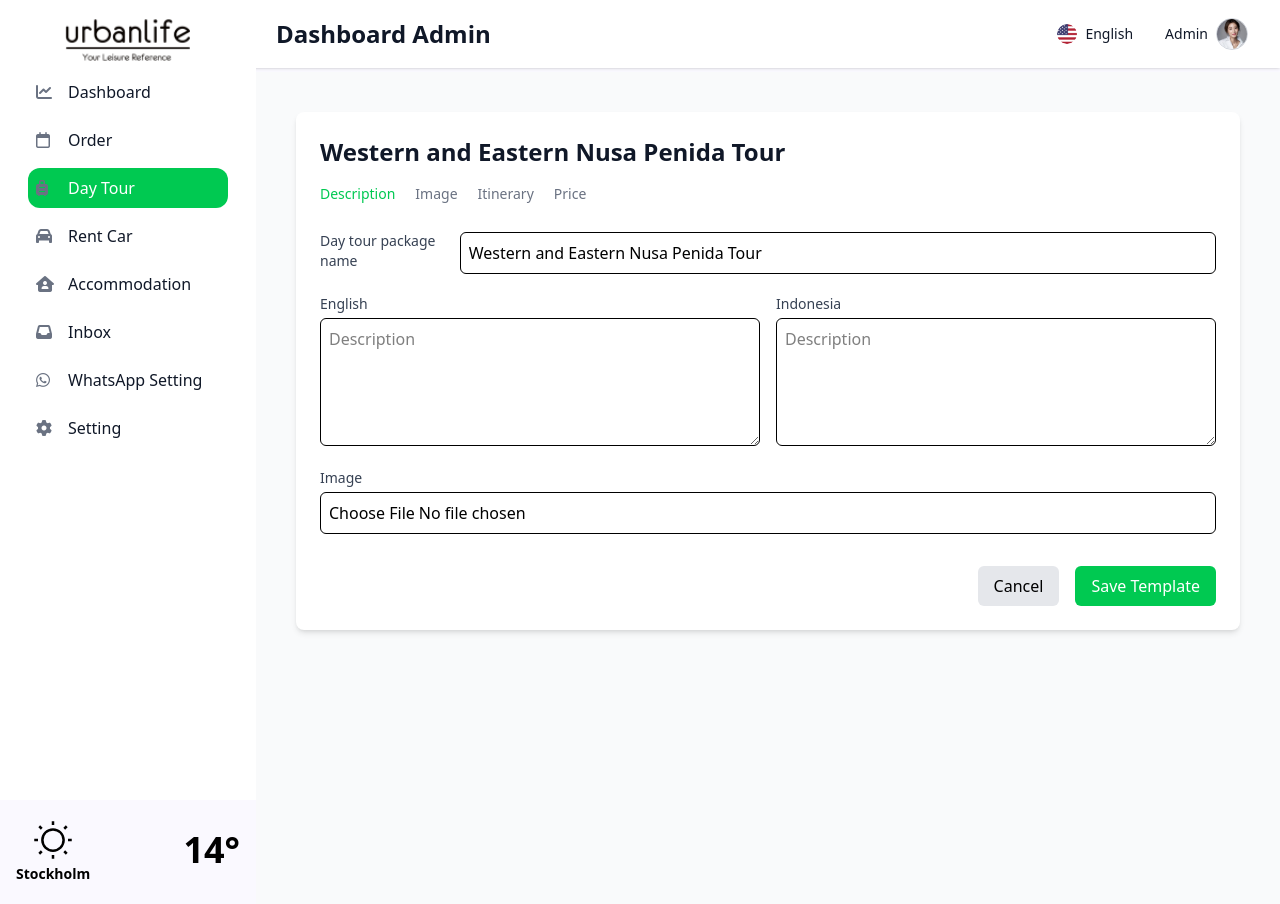
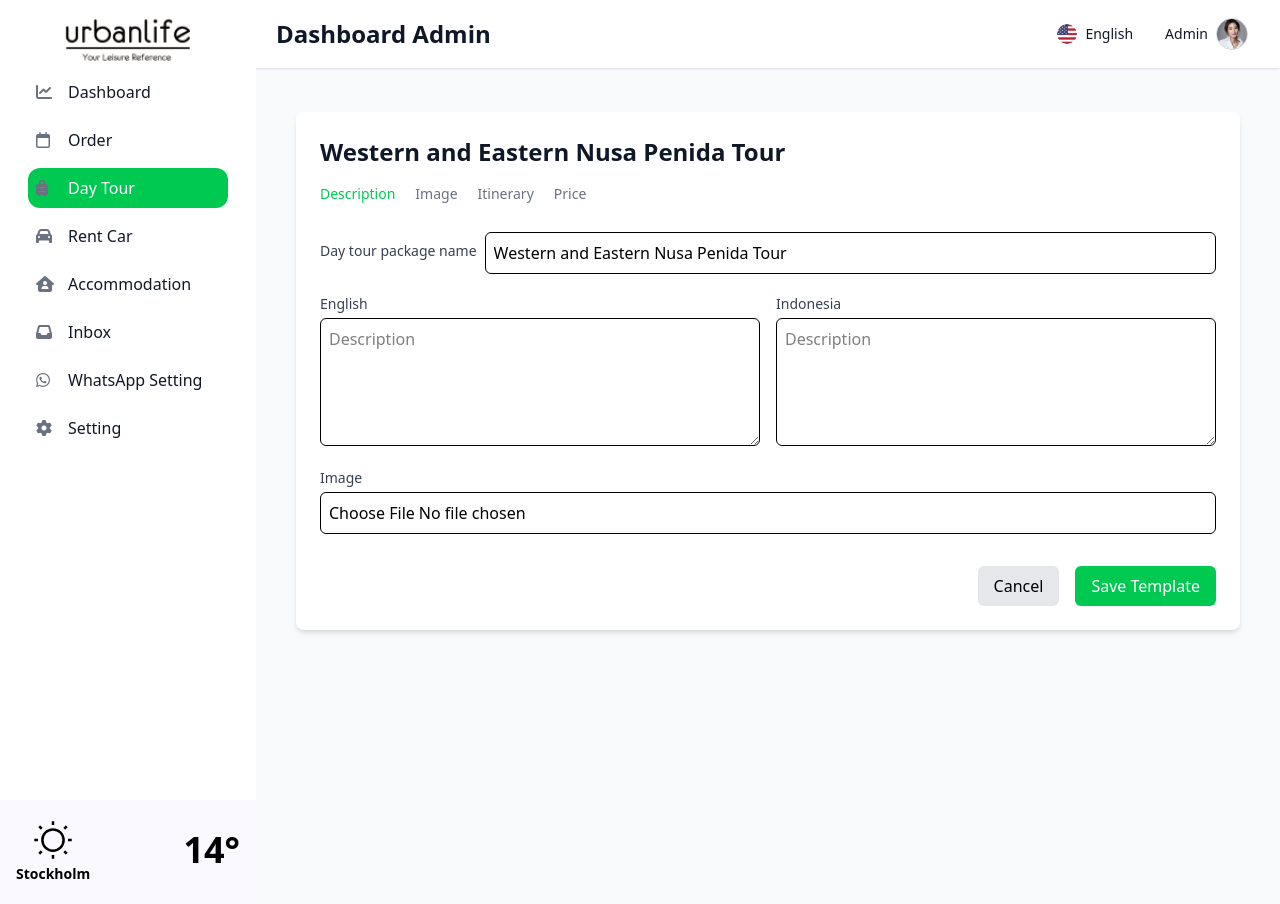
Before and after one commit to myreds12/urbanlife-frontend, a React (Vite) app in the folder urbanlife-frontend/: page /day-tour in a window 1280 px wide. Built offline with nearby package versions, Linux system fonts and the light colour scheme.

Commit message:
style(DayTour): fix label spacing

```diff
--- a/urbanlife-frontend/src/AdminDashboard/DayTour/DayTour.tsx
+++ b/urbanlife-frontend/src/AdminDashboard/DayTour/DayTour.tsx
@@ -70,7 +70,7 @@ function DayTour() {
         <div id="description" className={activeSection === 'description' ? 'block' : 'hidden'}>
           <form onSubmit={handleSubmit} className="space-y-4">
             <div className="flex items-center">
-              <label className="block text-sm font-medium text-gray-700 mr-2">Day tour package name</label>
+              <label className="block text-sm font-medium text-gray-700 mr-2 whitespace-nowrap">Day tour package name</label>
               <input
                 type="text"
                 name="packageName"
@@ -79,6 +79,7 @@ function DayTour() {
                 className="mt-1 p-2 w-full border rounded-md "
               />
             </div>
+
 
             <div className="flex space-x-4 mt-5">
               <div className="w-1/2">
```
